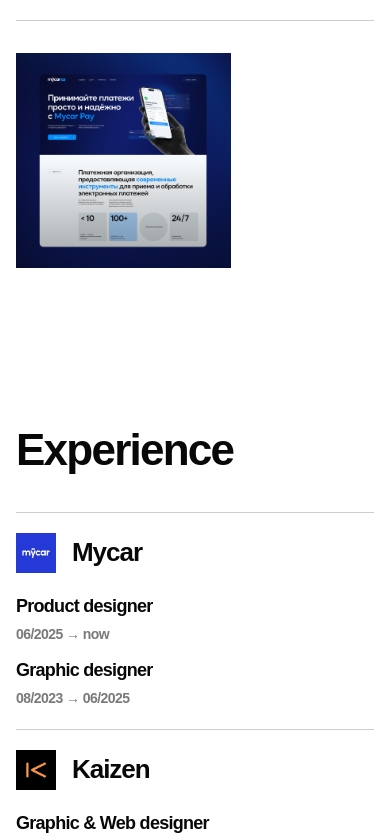
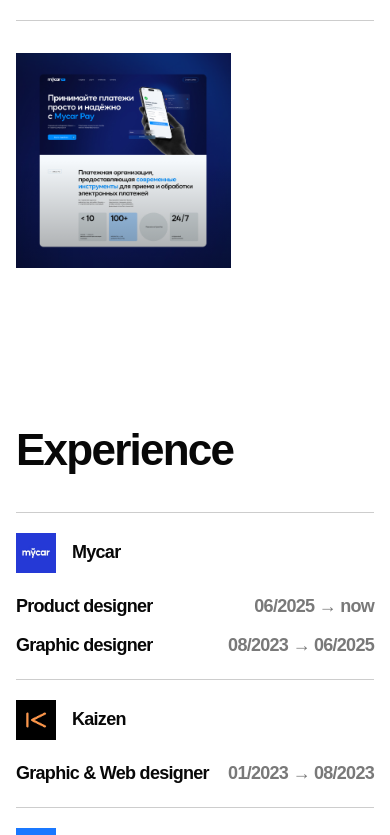
Before and after one commit to yemirades/site, a Next.js app: page / in a window 390 px wide. Shown: the part 3333-4168 px from the top of the page. Built offline with nearby package versions, Linux system fonts and the light colour scheme; a web font is replaced by a local one.

Commit message:
Align experience grid and dates

```diff
--- a/src/components/Contacts.tsx
+++ b/src/components/Contacts.tsx
@@ -22,30 +22,32 @@ export function Contacts() {
     <>
       <section id="contacts" className="theme-surface px-4 py-20 sm:px-8 sm:py-28 lg:px-10">
         <div className="mx-auto max-w-[1200px] lg:max-w-none">
+          <div className="grid gap-10 sm:grid-cols-3 sm:gap-0">
             <Reveal>
-            <h2 className="mb-10 font-hero text-[44px] font-semibold leading-none tracking-[-.045em] sm:mb-14 sm:text-[60px]">
+              <h2 className="font-hero text-[44px] font-semibold leading-none tracking-[-.045em] sm:text-[60px]">
                 {lang === "en" ? "Experience" : "Täjiribe"}
               </h2>
             </Reveal>
-          <div className="border-t border-[var(--line)]">
+            <div className="border-t border-[var(--line)] sm:col-span-2">
               {experience.map((item, index) => (
                 <Reveal key={item.company} delay={index * .04}>
-                <article className="grid gap-5 border-b border-[var(--line)] py-5 sm:grid-cols-3 sm:gap-0 sm:py-6">
+                  <article className="grid gap-5 border-b border-[var(--line)] py-5 sm:grid-cols-3 sm:gap-6 sm:py-6">
                     <div className="flex items-center gap-4">
                       <span className="relative h-10 w-10 shrink-0 overflow-hidden sm:h-11 sm:w-11"><Image src={`${process.env.NEXT_PUBLIC_BASE_PATH || ""}/${item.logo}`} alt="" fill sizes="44px" className="object-cover" /></span>
-                    <h3 className="font-hero text-[26px] font-semibold tracking-[-.035em] sm:text-[29px]">{item.company}</h3>
+                      <h3 className="text-[18px] font-medium tracking-[-.025em] sm:text-[20px]">{item.company}</h3>
                     </div>
                     <div className="grid gap-3 sm:col-span-2">
                       {item.roles.map((role) => (
-                      <div key={role.dates} className="grid gap-1 sm:grid-cols-[1fr_auto] sm:items-baseline sm:gap-8">
-                        <p className="text-[18px] font-semibold tracking-[-.025em] sm:text-[21px]">{role[lang]}</p>
-                        <p className="text-[14px] tabular-nums text-[var(--muted)] sm:text-[17px]">{role.dates}</p>
+                        <div key={role.dates} className="grid grid-cols-[minmax(0,1fr)_auto] items-baseline gap-4 sm:gap-8">
+                          <p className="text-[18px] font-medium tracking-[-.025em] sm:text-[20px]">{role[lang]}</p>
+                          <p className="whitespace-nowrap text-[18px] font-medium tabular-nums text-[var(--muted)] sm:text-[20px]">{role.dates}</p>
                         </div>
                       ))}
                     </div>
                   </article>
                 </Reveal>
               ))}
+            </div>
           </div>
         </div>
       </section>
```
Lines whose indentation alone changed are shown as unchanged.
